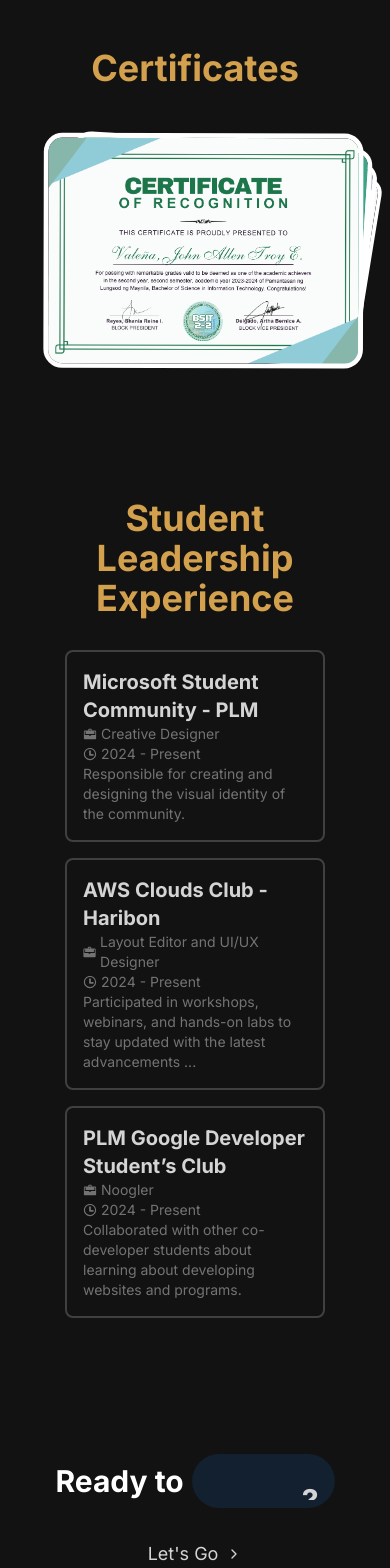
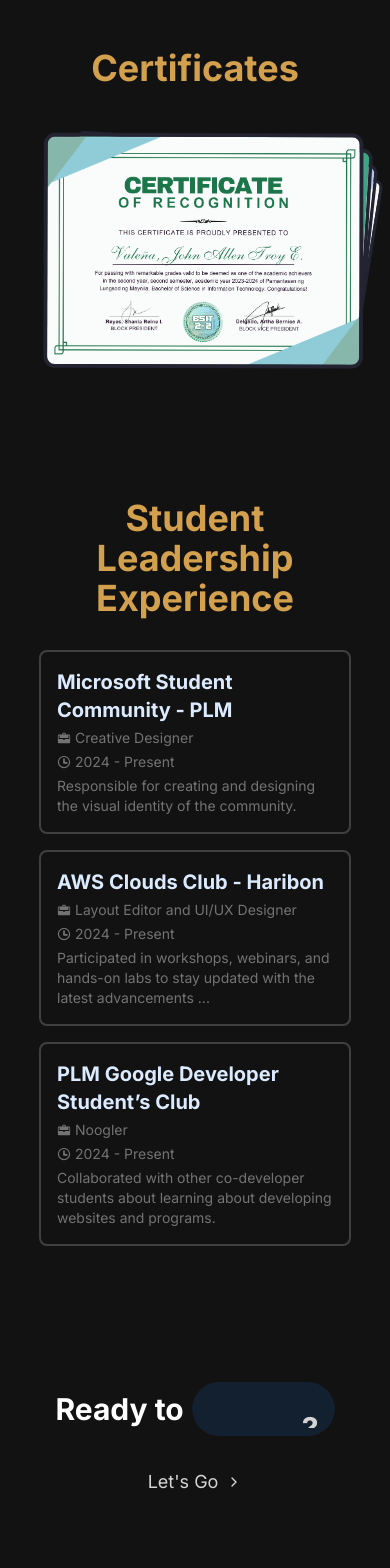
Before and after one commit to dazedmind/my-portfolio-v2, a React (Vite) app: page / in a window 390 px wide. Shown: the part 4460-6028 px from the top of the page. Built offline with nearby package versions, Linux system fonts and the light colour scheme.

Commit message:
ui changes for mobile responsiveness

```diff
--- a/src/components/ExpCard.jsx
+++ b/src/components/ExpCard.jsx
@@ -10,9 +10,9 @@ const truncateDescription = (description) => {
 
 function ExpCard(props) {
   return (
-    <div className="border-2 border-neutral-700 rounded-lg p-4 w-5/6 md:w-3/4 hover:bg-yale-blue/30 transition-all duration-300 ease-linear cursor-pointer">
-        <div className="flex flex-col justify-start">
-            <h2 className="text-xl font-bold text-woodsmoke">{props.organization}</h2>
+    <div className="border-2 border-neutral-700 rounded-lg p-4 md:w-3/4 hover:bg-yale-blue/30 transition-all duration-300 ease-linear cursor-pointer">
+        <div className="flex flex-col justify-start gap-1">
+            <h2 className="text-xl font-bold text-blue-100">{props.organization}</h2>
             <p className="flex items-center gap-1 text-sm text-neutral-500">
                 <GoBriefcase/> {props.position}
             </p>
--- a/src/components/Projects.jsx
+++ b/src/components/Projects.jsx
@@ -3,12 +3,10 @@ import Card from './Card'
 import accion from '../img/accion.png'
 import hairlines from '../img/hairlines.png'
 import metro from '../img/metro.png'
+import { Link } from 'react-router-dom'
 
 function Projects() {
 
-  function gotoLink() {
-    window.open("https://www.behance.net/johnallenvalena", "_blank")
-  }
   return (
 
     <div className='bg-midnight p-4 lg:p-8 cursor-pointer w-5/6 md:w-3/4 rounded-lg'>
@@ -39,9 +37,11 @@ function Projects() {
               link="https://www.behance.net/gallery/150317913/Metro"/>
         </div>
         <span className='flex flex-col text-center items-center align-middle'>
-          <button onClick={() => window.location.href = "./projects"} className='text-mustard bg-mustard/10 hover:bg-mustard/40 rounded-full transition-all duration-300 px-4 py-2 mt-6 text-lg'>
-            Show More
-          </button>
+          <Link to="/projects">
+            <button className='text-mustard bg-mustard/10 hover:bg-mustard/40 rounded-full transition-all duration-300 px-4 py-2 mt-6 text-lg'>
+              Show More
+            </button>
+          </Link>
         </span>
     </div>
   )
--- a/src/components/reactbits/Stack.css
+++ b/src/components/reactbits/Stack.css
@@ -9,8 +9,8 @@
   }
 
   .card {
-    border-radius: 20px;
-    border: 5px solid #fff;
+    border-radius: 12px;
+    border: 4px solid #232332;
     overflow: hidden;
   }
 
--- a/src/pages/AboutPage.jsx
+++ b/src/pages/AboutPage.jsx
@@ -14,7 +14,8 @@ import CircularText from "../components/reactbits/CircularText";
 import Education from "../components/Education";
 import ExpCard from "../components/ExpCard";
 import RotatingText from "../components/reactbits/RotatingText";
-import { ChevronRight, MoveRight } from "lucide-react";
+import { ChevronRight } from "lucide-react";
+import { Link } from "react-router-dom";
 
 const handleAnimationComplete = () => {
     console.log('Animation completed!');
@@ -140,10 +141,11 @@ function AboutPage() {
                             rotationInterval={3000}
                         />
                     </span>
-
-                    <button onClick={() => window.location.href = "/contact"} className="hover:underline transition-all duration-300 ease-linear text-lg underline-offset-8 flex items-center gap-2">
-                        Let's Go <ChevronRight className="w-4 h-4" />
-                    </button>
+                    <Link to="/contact">
+                        <button className="hover:underline transition-all duration-300 ease-linear text-lg underline-offset-8 flex items-center gap-2">
+                            Let's Go <ChevronRight className="w-4 h-4" />
+                        </button>
+                    </Link>
                 </div>
 
 
--- a/src/pages/ContactPage.jsx
+++ b/src/pages/ContactPage.jsx
@@ -9,7 +9,7 @@ function ContactPage() {
   return (
     <>
         <section className="bg-midnight h-screen text-white flex flex-col justify-center items-center gap-6 mb-20">
-            <div className='flex flex-col justify-center items-center pt-32 px-10 mt-20 gap-10'>
+            <div className='flex flex-col justify-center items-center pt-32 px-10 mt-40 gap-10'>
                 <TrueFocus
                 sentence="Connect with me!"
                 manualMode={false}
```
